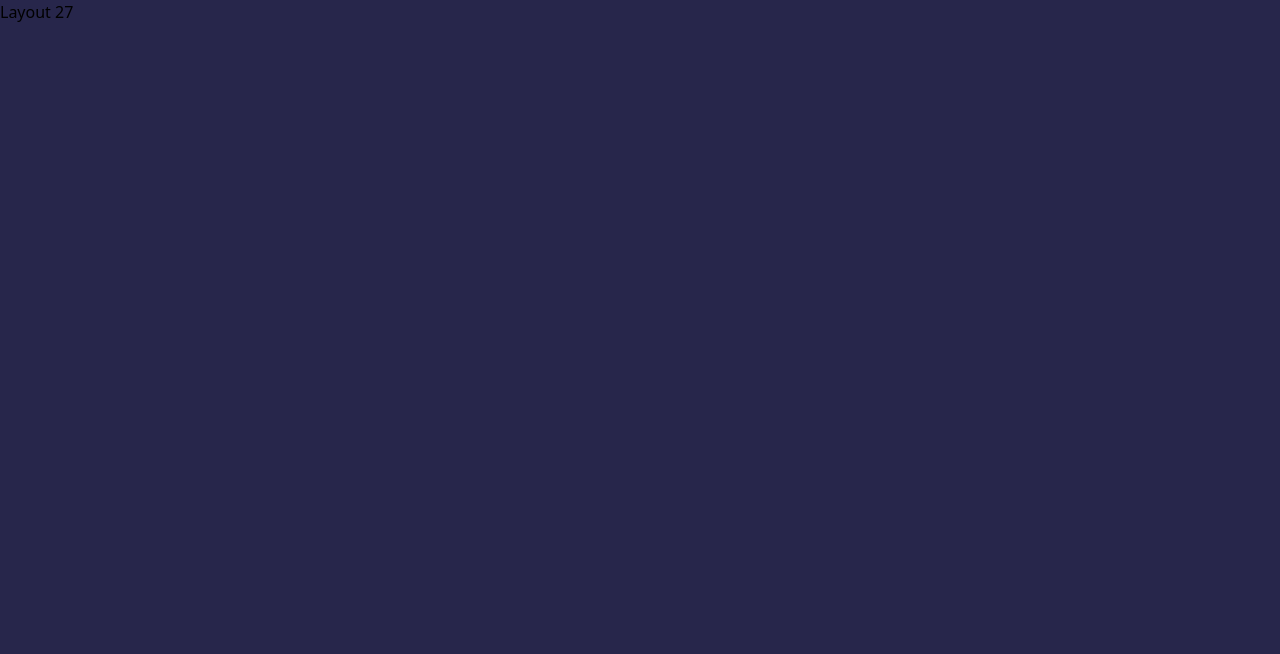
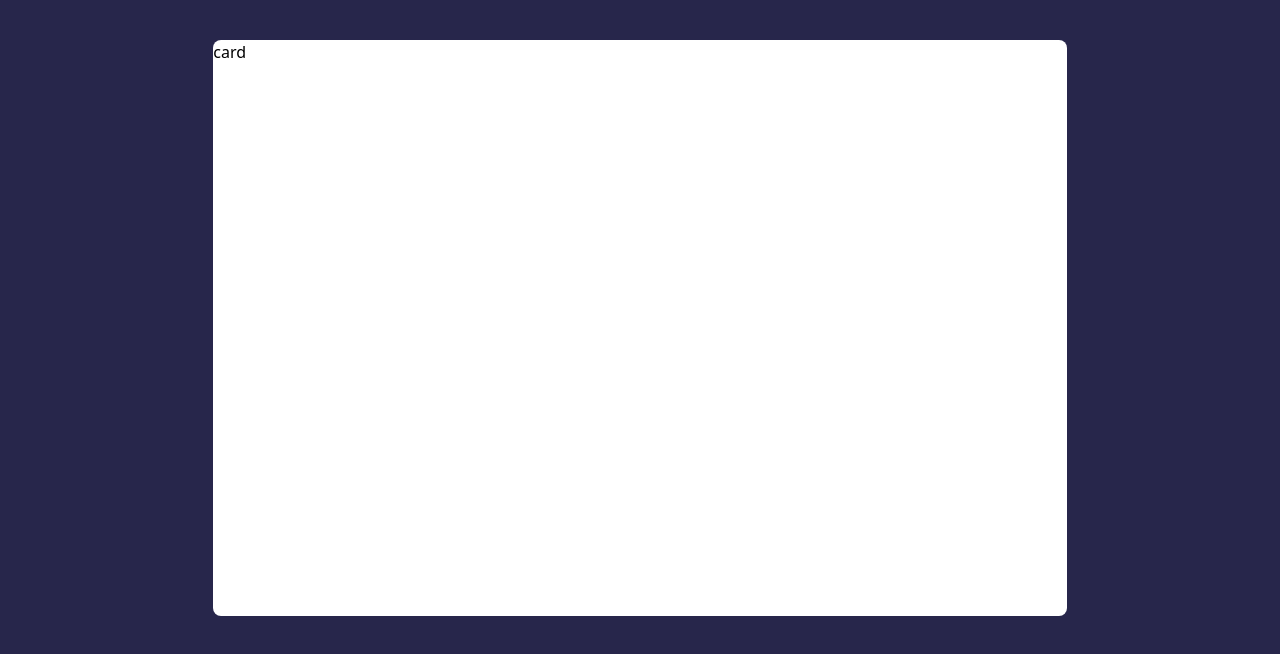
Before and after one commit to nasir-001/100-components, a Vue app: page /layout27 in a window 1280 px wide. Shown: the top 654 px of the page. Built offline with nearby package versions, Linux system fonts and the light colour scheme; the HTML template or start-up script is replaced by a standard one.

Commit message:
create the card

```diff
--- a/src/views/Layout27.vue
+++ b/src/views/Layout27.vue
@@ -1,6 +1,8 @@
 <template>
   <div class="bg-layout27bcakgroundColor h-screen">
-    Layout 27
+    <div class="top-10 sticky bg-white w-4/6 rounded-lg h-144 mx-auto">
+      card
+    </div>
   </div>
 </template>
 
```
